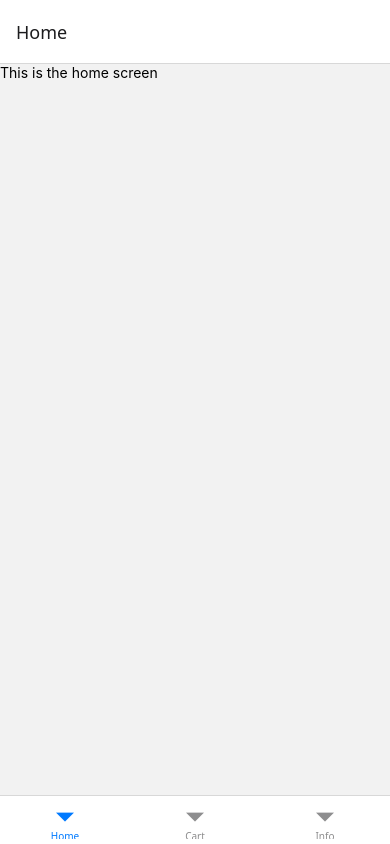
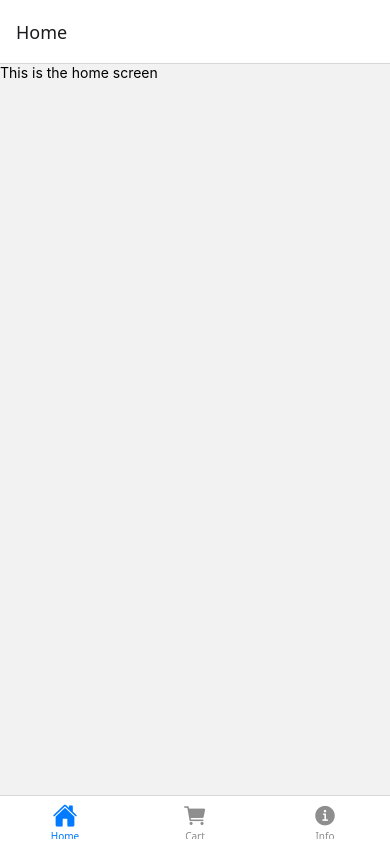
Before and after one commit to antonDinkov/restaurant-app-myversionRN, a React Native app: screen /Home in a window 390 px wide. Built offline with nearby package versions, Linux system fonts and the light colour scheme.

Commit message:
icons added to the bottom tab

```diff
--- a/src/App.js
+++ b/src/App.js
@@ -1,6 +1,6 @@
 import { NavigationContainer } from '@react-navigation/native';
 import { StatusBar } from 'expo-status-bar';
-import { SafeAreaView, StyleSheet, Text, View } from 'react-native';
+import { StyleSheet, Text, View } from 'react-native';
 import RootNavigator from './navigation/RootNavigator';
 
 export default function App() {
--- a/src/navigation/RootNavigator.jsx
+++ b/src/navigation/RootNavigator.jsx
@@ -2,14 +2,15 @@ import { createBottomTabNavigator } from "@react-navigation/bottom-tabs"
 import HomeNavigator from "../rootScreens/homeTab/HomeNavigator";
 import CartNavigator from "../rootScreens/cartTab/CartNavigator";
 import InfoNavigator from "../rootScreens/infoTab/InfoNavigator";
+import { Ionicons } from "@expo/vector-icons"
 
 export default function RootNavigator(props) {
     const Tabs = createBottomTabNavigator();
     return (
         <Tabs.Navigator>
-            <Tabs.Screen name="Home" component={HomeNavigator} options={{headerShown: false}} />
-            <Tabs.Screen name="Cart" component={CartNavigator} options={{headerShown: false}} />
-            <Tabs.Screen name="Info" component={InfoNavigator} options={{headerShown: false}} />
+            <Tabs.Screen name="Home" component={HomeNavigator} options={{headerShown: false, tabBarIcon: ({focused, color, size}) => <Ionicons name="home" size={size} color={color} />}} />
+            <Tabs.Screen name="Cart" component={CartNavigator} options={{headerShown: false, tabBarIcon: ({ color, size }) => <Ionicons name="cart" size={size} color={color} />}} />
+            <Tabs.Screen name="Info" component={InfoNavigator} options={{headerShown: false, tabBarIcon: ({ color, size }) => <Ionicons name="information-circle" size={size} color={color} />}} />
         </Tabs.Navigator>
     )
 }
```
